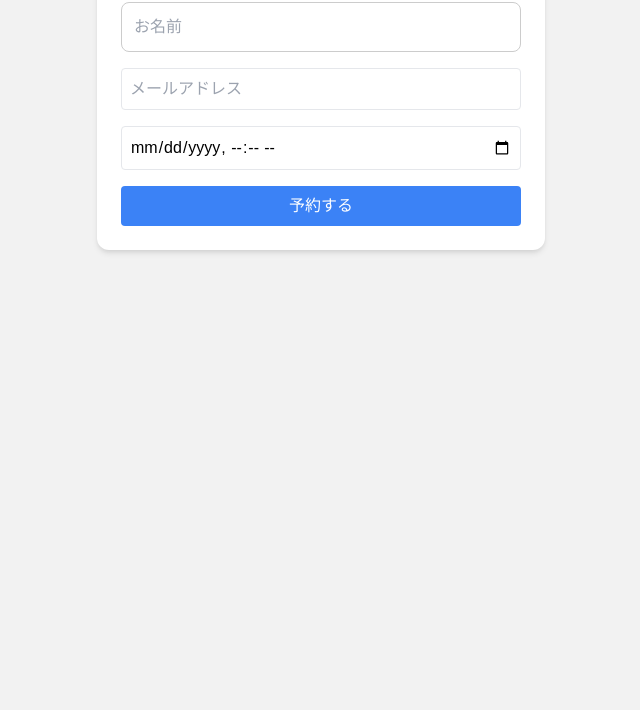
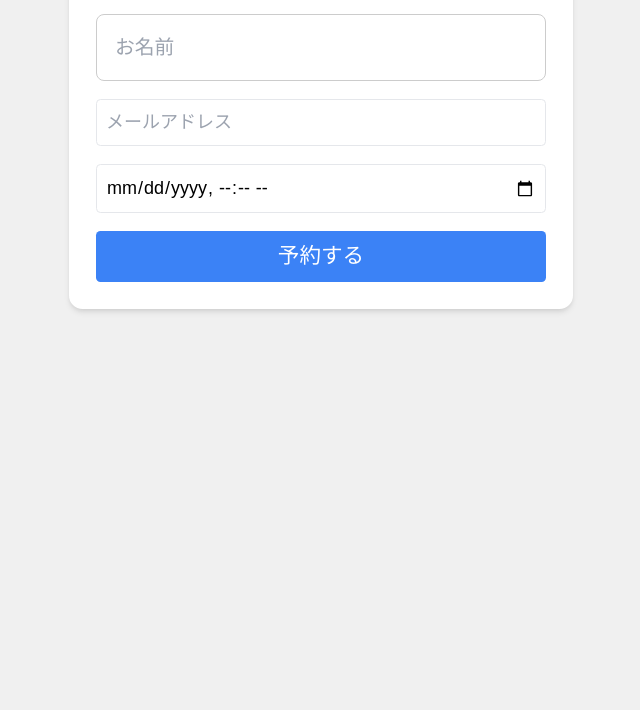
Before and after one commit to uj13e/reservation-form, a plain HTML site: page index.html in a window 1280 px wide. Shown: the part 90-800 px from the top of the page, without its empty margins (319-959 px from the left). Drawn offline with nearby package versions, Linux system fonts and the light colour scheme.

Commit message:
Update style.css

```diff
--- a/style.css
+++ b/style.css
@@ -1,55 +1,61 @@
-/* 全体のリセット */
+/* ベースリセット */
 * {
   box-sizing: border-box;
   margin: 0;
   padding: 0;
 }
 
+html {
+  font-size: 16px; /* ベースサイズ */
+}
+
 body {
-  font-family: sans-serif;
-  background-color: #f2f2f2;
+  font-family: 'Arial', sans-serif;
+  background-color: #f0f0f0;
   padding: 1rem;
   display: flex;
   justify-content: center;
 }
 
-/* フォームコンテナ */
+/* フォーム全体 */
 form {
   background: #fff;
   padding: 2rem;
   border-radius: 12px;
-  box-shadow: 0 4px 12px rgba(0, 0, 0, 0.1);
+  box-shadow: 0 4px 16px rgba(0, 0, 0, 0.1);
   width: 100%;
   max-width: 500px;
 }
 
-/* ラベルと入力欄 */
+/* ラベル */
 label {
   display: block;
   margin-bottom: 0.5rem;
-  font-weight: bold;
+  font-size: 1.1rem;
+  font-weight: 600;
   color: #333;
 }
 
+/* 入力欄 */
 input[type="text"],
 input[type="date"] {
   width: 100%;
-  padding: 0.75rem;
+  padding: 1rem;
   margin-bottom: 1.5rem;
+  font-size: 1.1rem;
   border: 1px solid #ccc;
   border-radius: 8px;
-  font-size: 1rem;
 }
 
-/* 送信ボタン */
+/* ボタン */
 button {
   width: 100%;
-  padding: 0.75rem;
+  padding: 1rem;
+  font-size: 1.2rem;
   background-color: #4CAF50;
   color: white;
   border: none;
   border-radius: 8px;
-  font-size: 1rem;
   cursor: pointer;
   transition: background-color 0.3s ease;
 }
@@ -58,10 +64,10 @@ button:hover {
   background-color: #45a049;
 }
 
-/* レスポンシブ対応（タブレット〜PC） */
+/* レスポンシブ（タブレット以上） */
 @media (min-width: 600px) {
-  body {
-    padding: 2rem;
+  html {
+    font-size: 18px;
   }
 
   form {
```
